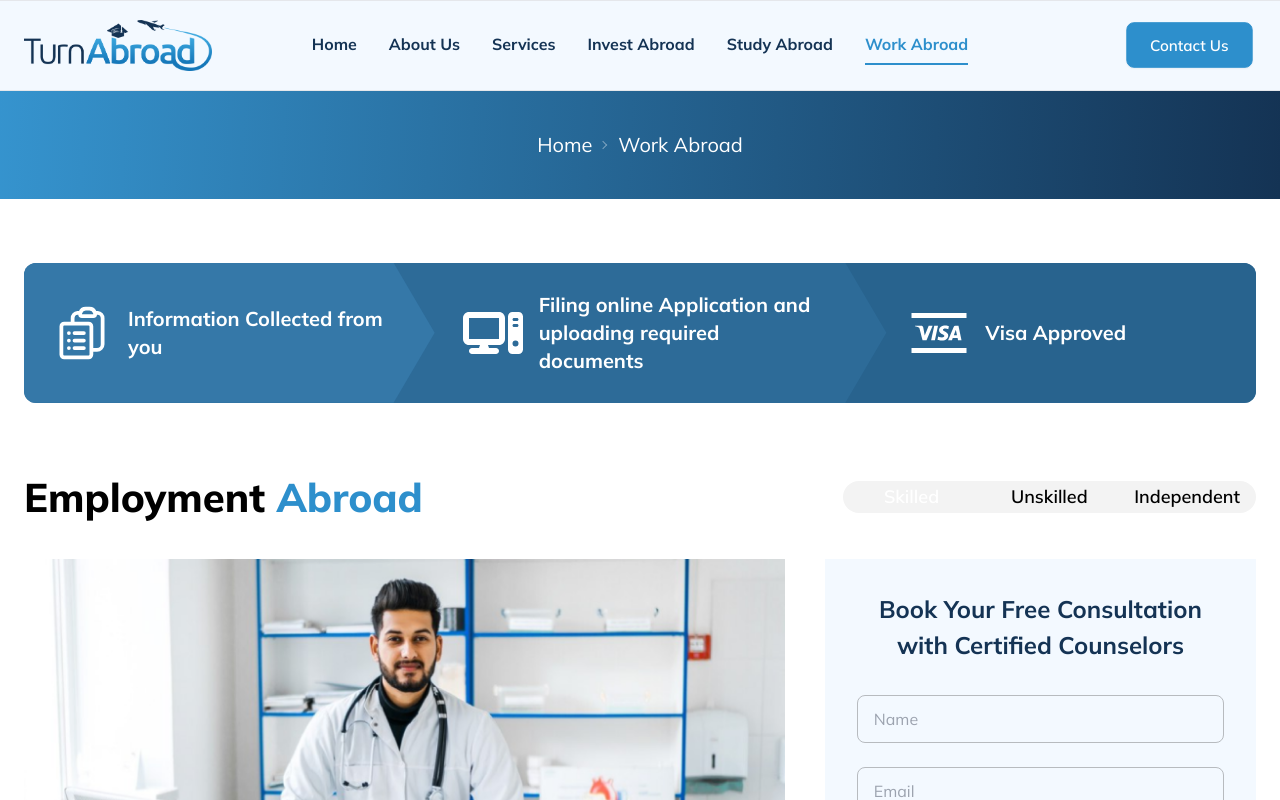
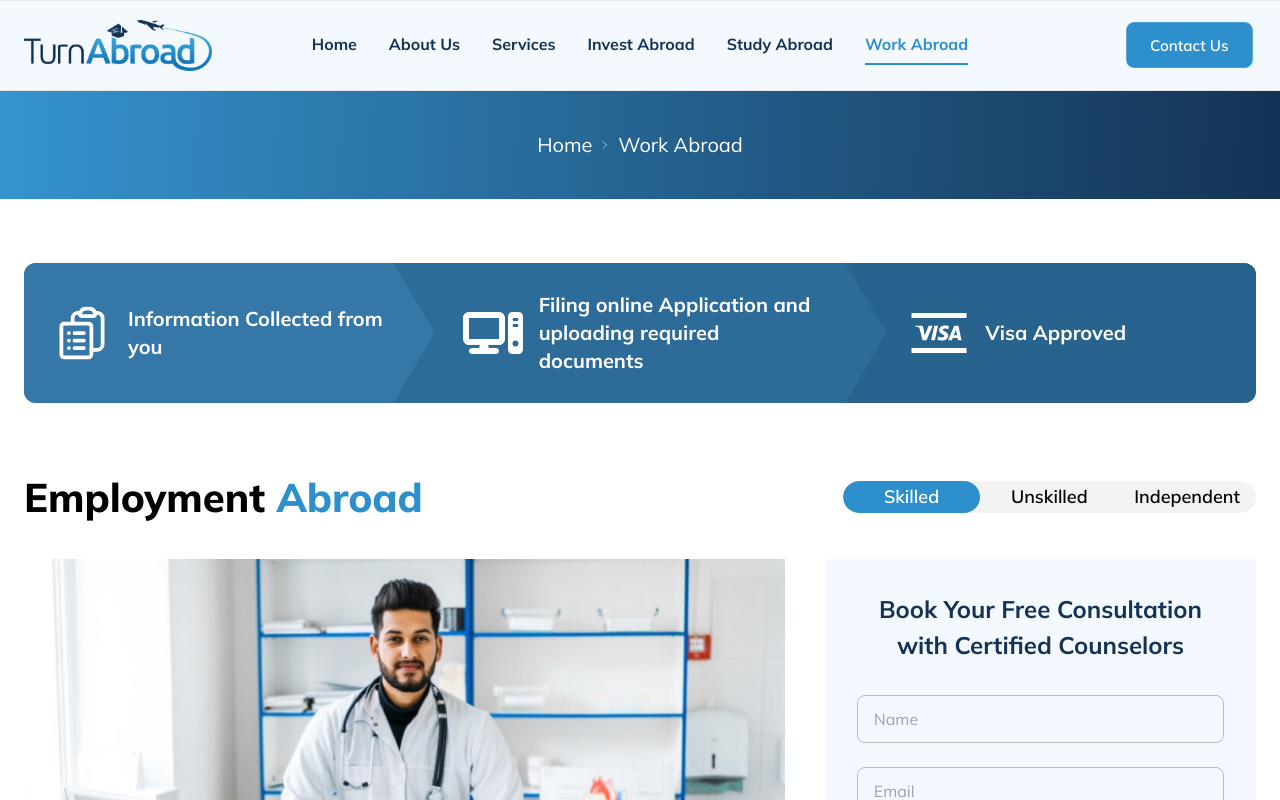
Before and after one commit to BayshoreCommunication/turn-abroad, a Next.js app: page /work-abroad in a window 1280 px wide. Shown: the top 800 px of the page. Built offline with nearby package versions, Linux system fonts and the light colour scheme.

Commit message:
refactor: enhance tab components with smooth motion indicators and improve accessibility

```diff
--- a/src/app/globals.css
+++ b/src/app/globals.css
@@ -72,6 +72,12 @@ ul.menu > li > .menu-link.active {
   border-color: #fff;
   background: transparent;
 }
+.tabs .tab,
+.tabs .tab:focus,
+.tabs .tab:focus-visible {
+  outline: none !important;
+  border: 0 !important;
+}
 .tabs .tab.react-tabs__tab--selected {
   color: white;
   transition: 0.8s;
--- a/src/components/HomePage/visa/EmploymentVisa.jsx
+++ b/src/components/HomePage/visa/EmploymentVisa.jsx
@@ -77,7 +77,7 @@ const EmploymentVisa = () => {
                     key={index}
                     role="tab"
                     onClick={() => setActiveIndex(index)}
-                    className={`tab text-base lg:text-xl font-semibold lg:font-extrabold p-2 px-4 lg:px-11 h-12 lg:h-14 focus:outline-none outline-none w-full relative z-10 ${
+                    className={`tab text-sm text-center lg:text-xl font-semibold lg:font-extrabold p-2 px-2 lg:px-11 h- lg:h-14  w-full  z-10 ${
                       activeIndex === index ? "text-white" : "text-[#434242]"
                     }`}
                   >
--- a/src/components/StudyAbroad/StudyAbroadSection.tsx
+++ b/src/components/StudyAbroad/StudyAbroadSection.tsx
@@ -7,78 +7,76 @@ import StudyUSA from "./StudyUSA";
 import StudyCanada from "./StudyCanada";
 import Process from "../StudentsPage/Process/Process";
 import { useSearchParams } from "next/navigation";
+import { motion } from "framer-motion";
 
 const StudyAbroadSection = () => {
   const searchParams = useSearchParams();
+  const query = searchParams.get("query");
 
-  const query = searchParams.get("query");
-  // console.log(query)
   const [activeIndex, setActiveIndex] = useState(0);
+
+  const tabsData = [
+    { label: "USA", component: <StudyUSA /> },
+    { label: "UK", component: <StudyUK /> },
+    { label: "Canada", component: <StudyCanada /> },
+  ];
+
   useEffect(() => {
     if (query) {
-      if (query === "usa") {
-        setActiveIndex(0);
-      }
-      if (query === "uk") {
-        setActiveIndex(1);
-      }
-      if (query === "canada") {
-        setActiveIndex(2);
-      }
+      const tabIndex = tabsData.findIndex(
+        (tab) => tab.label.toLowerCase() === query
+      );
+      if (tabIndex !== -1) setActiveIndex(tabIndex);
     }
   }, [query]);
+
   return (
     <section className="py-10 lg:py-14 xl:py-16">
       <Process />
       <Motion effect="fade-up" duration="2000">
-        <div className="container ">
+        <div className="container">
           <Tabs className="pt-6 lg:pt-8 xl:pt-10" selectedIndex={activeIndex}>
             <div className="flex flex-wrap gap-4 items-center justify-between mb-4 lg:mb-8">
               <h1 className="text-center text-3xl md:text-[40px] font-extrabold leading-normal">
                 Study <span className="text-primary">Abroad</span>
               </h1>
+              <div className="relative w-full md:w-fit">
+                {/* Tabs */}
                 <TabList
                   role="tablist"
-                className="tabs md:grid-cols-3 w-full md:w-fit rounded-[80px] p-0 bg-[#f3f3f3] overflow-hidden"
+                  className="tabs md:grid-cols-3 w-full rounded-[80px] p-0 bg-[#f3f3f3] overflow-hidden"
                 >
+                  {/* Smooth Indicator */}
+                  <motion.div
+                    layout
+                    className="absolute bg-[#2D8FCC] h-full rounded-[80px] z-0"
+                    initial={false}
+                    animate={{
+                      left: `${(activeIndex * 100) / tabsData.length}%`,
+                      width: `${100 / tabsData.length}%`,
+                    }}
+                    transition={{ type: "spring", stiffness: 200, damping: 30 }}
+                  />
+                  {/* Tab Buttons */}
+                  {tabsData.map((tab, index) => (
                     <Tab
-                  onClick={() => {
-                    setActiveIndex(0);
-                  }}
+                      key={index}
                       role="tab"
-                  className="tab text-base font-semibold focus:outline-none outline-none w-full"
+                      onClick={() => setActiveIndex(index)}
+                      className={`tab text-base font-semibold w-full ${
+                        activeIndex === index ? "text-white" : "text-[#434242]"
+                      }`}
                     >
-                  USA
+                      {tab.label}
                     </Tab>
-                <Tab
-                  onClick={() => {
-                    setActiveIndex(1);
-                  }}
-                  role="tab"
-                  className="tab text-base font-semibold focus:outline-none outline-none w-full"
-                >
-                  UK
-                </Tab>
-                <Tab
-                  onClick={() => {
-                    setActiveIndex(2);
-                  }}
-                  role="tab"
-                  className="tab text-base font-semibold focus:outline-none outline-none w-full"
-                >
-                  Canada
-                </Tab>
+                  ))}
                 </TabList>
               </div>
-            <TabPanel>
-              <StudyUSA />
-            </TabPanel>
-            <TabPanel>
-              <StudyUK />
-            </TabPanel>
-            <TabPanel>
-              <StudyCanada />
-            </TabPanel>
+            </div>
+            {/* Tab Panels */}
+            {tabsData.map((tab, index) => (
+              <TabPanel key={index}>{tab.component}</TabPanel>
+            ))}
           </Tabs>
         </div>
       </Motion>
--- a/src/components/WorkAbroad/WorkAbroadSection.tsx
+++ b/src/components/WorkAbroad/WorkAbroadSection.tsx
@@ -7,13 +7,14 @@ import IndependentWork from "./IndependentWork";
 import SkilledWork from "./SkilledWork";
 import Process from "../StudentsPage/Process/Process";
 import { useSearchParams } from "next/navigation";
+import { motion } from "framer-motion";
 
 const WorkAbroadSection = () => {
   const searchParams = useSearchParams();
 
   const query = searchParams.get("query");
-  // console.log(query)
   const [activeIndex, setActiveIndex] = useState(0);
+
   useEffect(() => {
     if (query) {
       if (query === "skilled") {
@@ -28,11 +29,18 @@ const WorkAbroadSection = () => {
     }
   }, [query]);
 
+  // Tab data for easy manipulation and future-proofing
+  const tabs = [
+    { label: "Skilled", component: <SkilledWork /> },
+    { label: "Unskilled", component: <UnskilledWork /> },
+    { label: "Independent", component: <IndependentWork /> },
+  ];
+
   return (
     <section className="py-10 lg:py-14 xl:py-16">
       <Process />
       <Motion effect="fade-up" duration="2000">
-        <div className="container ">
+        <div className="container">
           <Tabs className="pt-10 lg:pt-14 xl:pt-16" selectedIndex={activeIndex}>
             <div className="flex flex-wrap gap-4 items-center justify-between mb-4 lg:mb-8">
               <h1 className="text-center text-3xl md:text-[40px] font-extrabold leading-normal">
@@ -40,50 +48,40 @@ const WorkAbroadSection = () => {
               </h1>
               <TabList
                 role="tablist"
-                className="tabs  md:grid-cols-3 w-full md:w-fit rounded-[80px] p-0 bg-[#f3f3f3] overflow-hidden"
+                className="tabs md:grid-cols-3 w-full md:w-fit rounded-[80px] p-0 bg-[#f3f3f3] overflow-hidden relative"
               >
-                <Tab
-                  onClick={() => {
-                    setActiveIndex(0);
+                {/* Smooth motion indicator */}
+                <motion.div
+                  layoutId="activeTabIndicator"
+                  className="absolute bg-[#2D8FCC] h-full rounded-[80px]"
+                  style={{
+                    width: `${100 / tabs.length}%`,
+                    left: `${(activeIndex * 100) / tabs.length}%`,
                   }}
-                  role="tab"
-                  className="tab text-sm md:text-base lg:text-lg font-semibold focus:outline-none outline-none outline-0
-                   w-full"
-                >
-                  Skilled
-                </Tab>
-                <Tab
-                  onClick={() => {
-                    setActiveIndex(1);
+                  initial={false}
+                  animate={{
+                    left: `${(activeIndex * 100) / tabs.length}%`,
                   }}
-                  role="tab"
-                  className="tab text-sm md:text-base lg:text-lg font-semibold focus:outline-none outline-none outline-0
-                   w-full"
-                >
-                  Unskilled
-                </Tab>
-                <Tab
-                  onClick={() => {
-                    setActiveIndex(2);
-                  }}
-                  role="tab"
-                  className="tab text-sm md:text-base lg:text-lg font-semibold focus:outline-none outline-none outline-0
-                   w-full"
-                >
-                  Independent
-                </Tab>
+                  transition={{ type: "spring", stiffness: 200, damping: 30 }}
+                />
+                {/* Tab buttons */}
+                {tabs.map((tab, index) => (
+                  <Tab
+                    key={index}
+                    onClick={() => setActiveIndex(index)}
+                    role="tab"
+                    className="tab text-sm md:text-base lg:text-lg font-semibold w-full"
+                  >
+                    {tab.label}
+                  </Tab>
+                ))}
               </TabList>
             </div>
 
-            <TabPanel>
-              <SkilledWork />
-            </TabPanel>
-            <TabPanel>
-              <UnskilledWork />
-            </TabPanel>
-            <TabPanel>
-              <IndependentWork />
-            </TabPanel>
+            {/* Tab Panels */}
+            {tabs.map((tab, index) => (
+              <TabPanel key={index}>{tab.component}</TabPanel>
+            ))}
           </Tabs>
         </div>
       </Motion>
```
Also changed, not shown: src/components/HomePage/passport/Passport.jsx (+0 -145 lines). Lines whose indentation alone changed are shown as unchanged.
